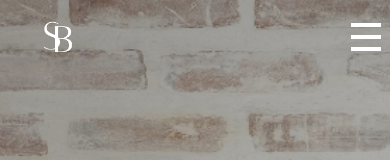
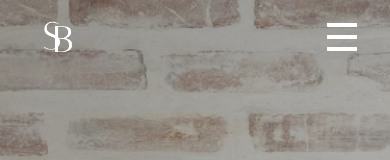
Before and after one commit to Programmac1/swb-website, a plain HTML site: page swb-services.html in a window 390 px wide. Shown: the top 160 px of the page. Drawn offline with Linux system fonts and the light colour scheme; a web font is replaced by a local one.

Commit message:
updated hamburger position services page

```diff
--- a/styles/swb-services.css
+++ b/styles/swb-services.css
@@ -85,7 +85,7 @@
 
 .hamburger{
     margin-top: 17px;;
-    margin-left:50px;
+    margin-left:26px;
     padding-top:15px;
     position:relative;
     display:block;
```
